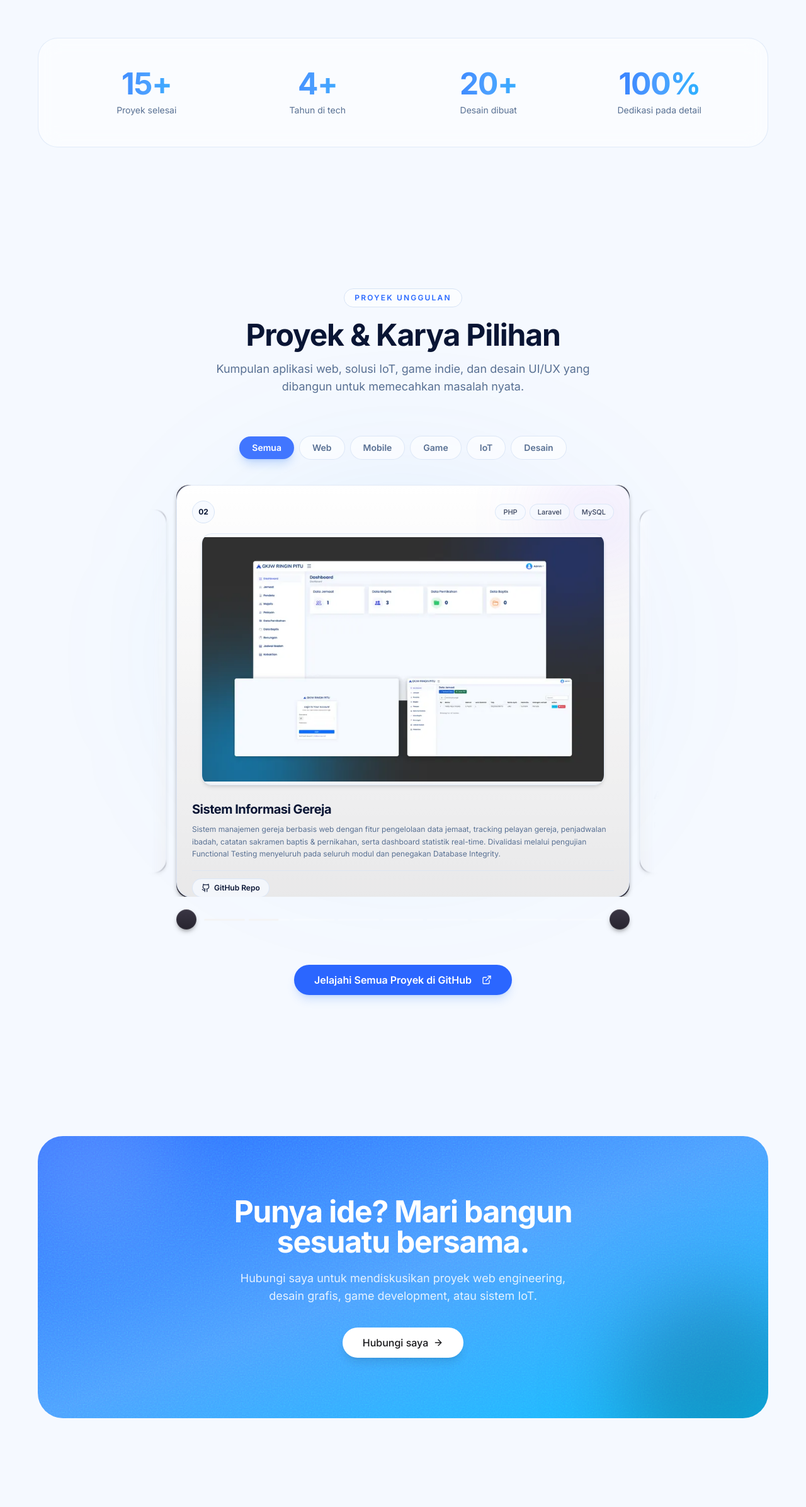
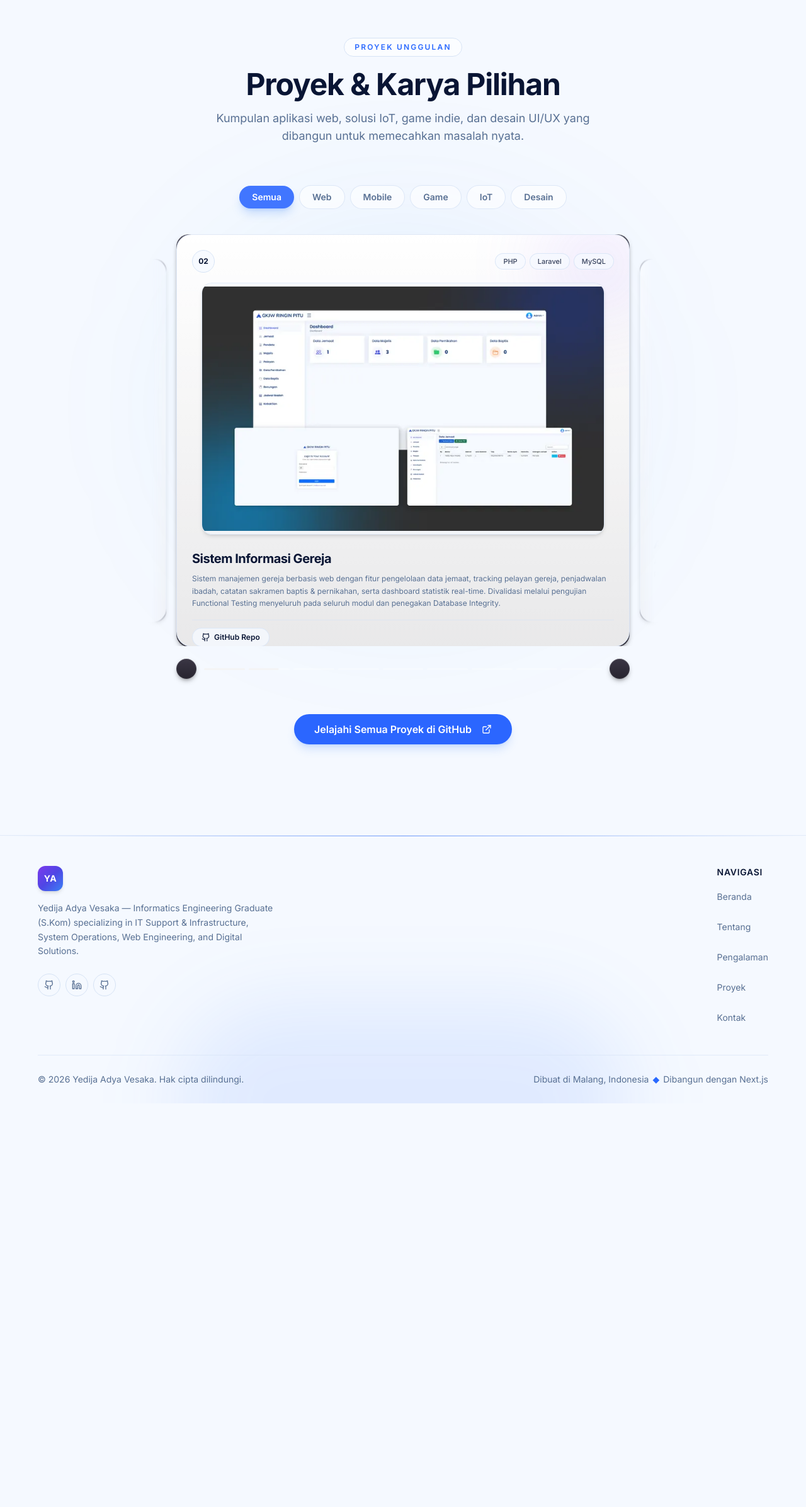
Before and after one commit to YedijaAdyaVesaka/Portofolio_YedijaAdyaVesaka, a Next.js app: page / in a window 1280 px wide. Shown: the part 6633-9026 px from the top of the page at 63% size. After the commit the page ends 8385 px from the top, so only its background shows below. Built offline with nearby package versions, Linux system fonts and the light colour scheme; some icons are missing.

Commit message:
remove stats and contact sections from homepage

```diff
--- a/src/app/page.tsx
+++ b/src/app/page.tsx
@@ -1,10 +1,8 @@
 import type { Metadata } from "next";
 
 import { AboutSection } from "@/components/sections/home/about-section";
-import { CTASection } from "@/components/sections/home/cta";
 import { Hero, PortofolioHeader } from "@/components/sections/home/hero";
 import { PortfolioPreview } from "@/components/sections/home/portfolio-preview";
-import { Stats } from "@/components/sections/home/stats";
 
 export const metadata: Metadata = {
   alternates: { canonical: "/" },
@@ -16,9 +14,7 @@ export default function HomePage() {
       <PortofolioHeader />
       <Hero />
       <AboutSection />
-      <Stats />
       <PortfolioPreview />
-      <CTASection />
     </>
   );
 }
```
